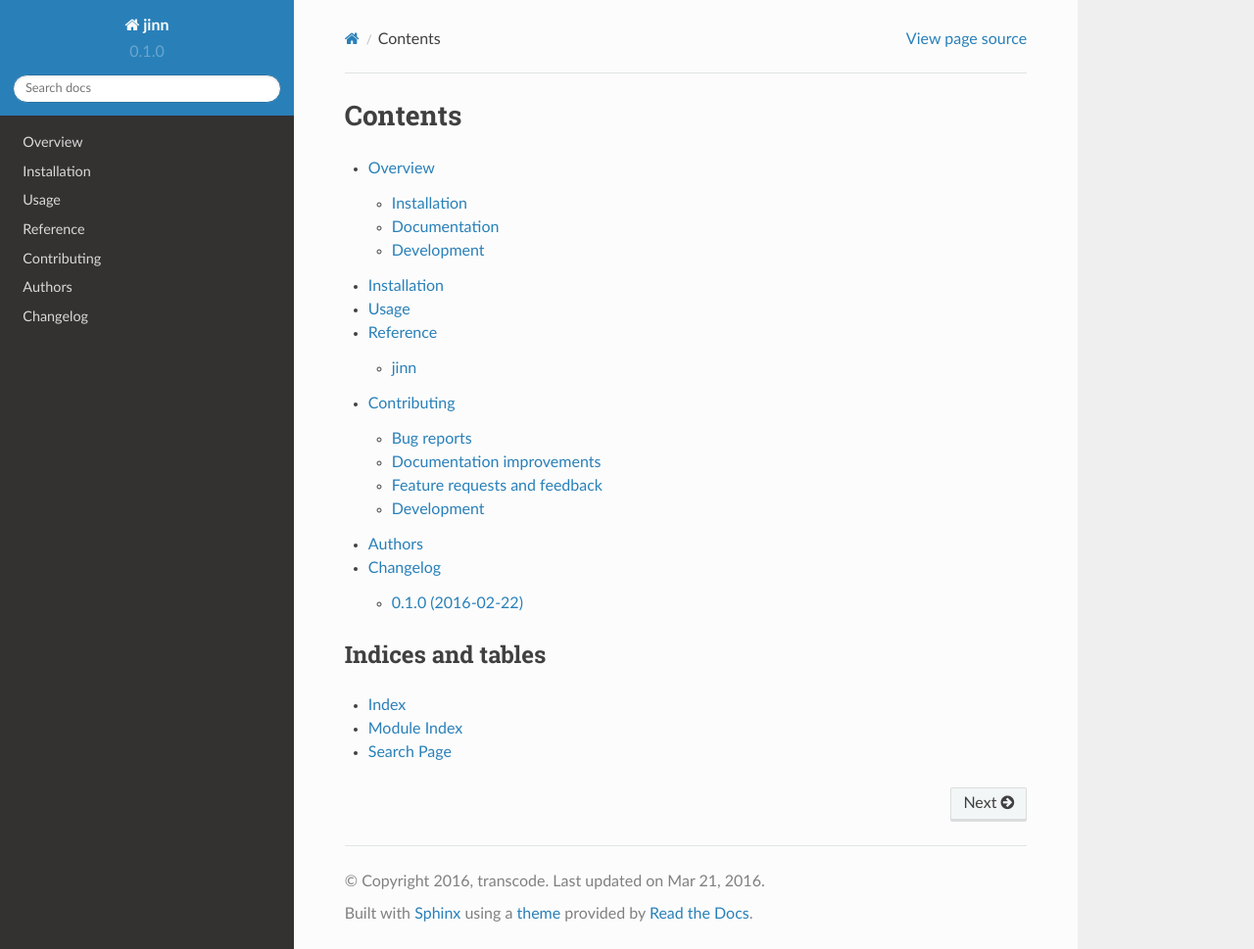
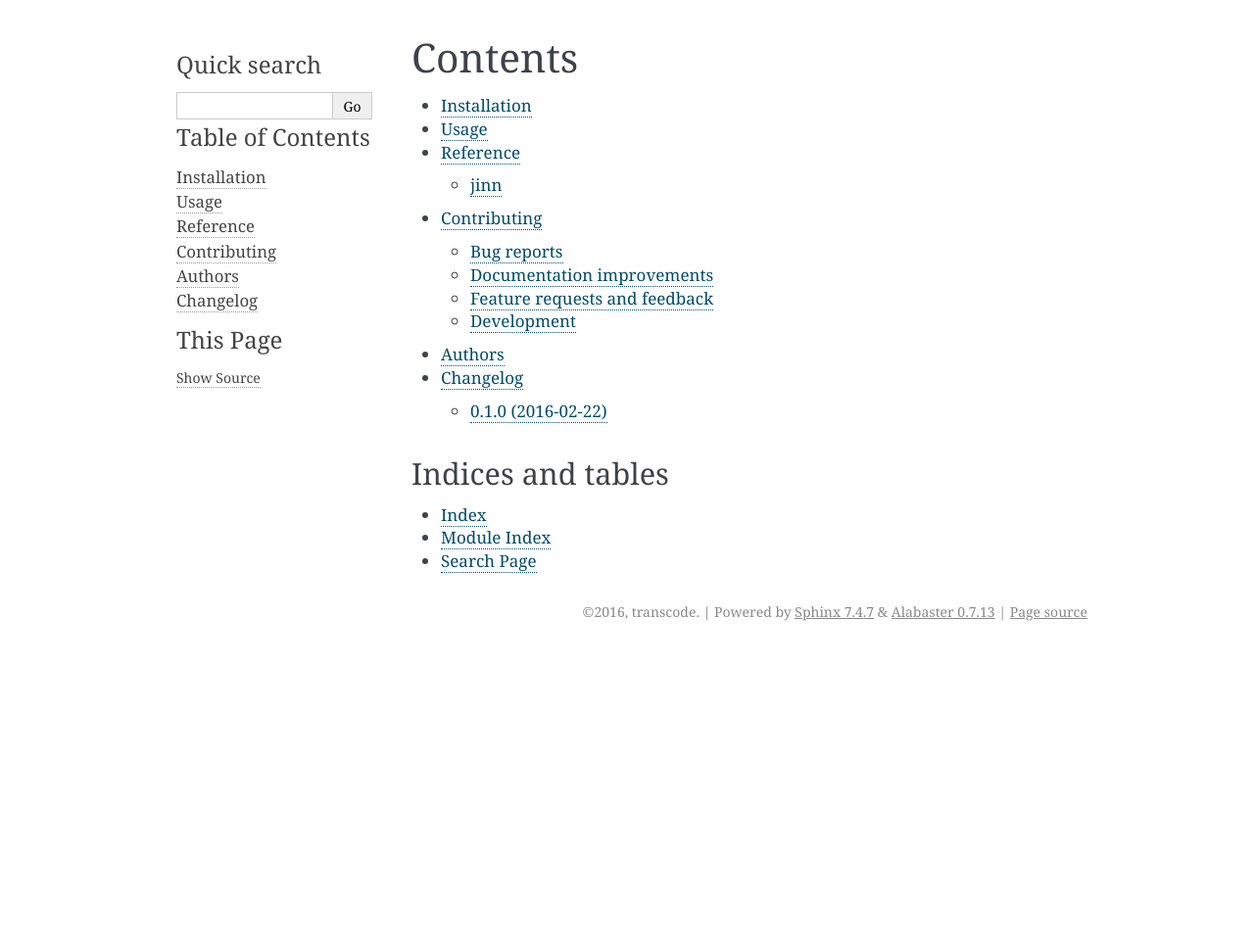
Before and after one commit to transcode-de/jinn, a Sphinx documentation site: the page built from docs/index.rst, in a window 1280 px wide and 969 px high. Shown: the whole window at 98% size. Built offline with Sphinx 7.4.7, drawn with Linux system fonts in a browser that asks for light colours; some of the changed lines change nothing that is shown.

Commit message:
Updated documentation

```diff
--- a/docs/conf.py
+++ b/docs/conf.py
@@ -2,7 +2,6 @@
 from __future__ import unicode_literals
 
 import os
-
 
 extensions = [
     'sphinx.ext.autodoc',
@@ -15,10 +14,7 @@ extensions = [
     'sphinx.ext.todo',
     'sphinx.ext.viewcode',
 ]
-if os.getenv('SPELLCHECK'):
-    extensions += 'sphinxcontrib.spelling',
-    spelling_show_suggestions = True
-    spelling_lang = 'en_US'
+needs_sphinx = '1.3'
 
 source_suffix = '.rst'
 master_doc = 'index'
@@ -29,19 +25,14 @@ copyright = '{0}, {1}'.format(year, author)
 version = release = '0.1.0'
 
 pygments_style = 'trac'
-templates_path = ['.']
+templates_path = ['_templates']
+exclude_patterns = ['_build']
 extlinks = {
     'issue': ('https://github.com/transcode-de/jinn/issues/%s', '#'),
     'pr': ('https://github.com/transcode-de/jinn/pull/%s', 'PR #'),
 }
-# on_rtd is whether we are on readthedocs.org
-on_rtd = os.environ.get('READTHEDOCS', None) == 'True'
 
-if not on_rtd:  # only import and set the theme if we're building docs locally
-    import sphinx_rtd_theme
-    html_theme = 'sphinx_rtd_theme'
-    html_theme_path = [sphinx_rtd_theme.get_html_theme_path()]
-
+html_theme = 'alabaster'
 html_use_smartypants = True
 html_last_updated_fmt = '%b %d, %Y'
 html_split_index = True
@@ -50,6 +41,9 @@ html_sidebars = {
 }
 html_short_title = '%s-%s' % (project, version)
 
+autodoc_default_flags = ['members', 'undoc-members']
+
+
 napoleon_use_ivar = True
 napoleon_use_rtype = False
 napoleon_use_param = False
--- a/docs/index.rst
+++ b/docs/index.rst
@@ -5,7 +5,6 @@ Contents
 .. toctree::
    :maxdepth: 2
 
-   readme
    installation
    usage
    reference/index
--- a/docs/readme.rst
+++ /dev/null
@@ -1 +0,0 @@
-.. include:: ../README.rst
--- a/docs/reference/jinn.rst
+++ b/docs/reference/jinn.rst
@@ -1,9 +1,5 @@
 jinn
 ====
 
-.. testsetup::
-
-    from jinn import *
-
-.. automodule:: jinn
+.. automodule:: jinn.tasks.build
     :members:
--- a/docs/requirements.txt
+++ /dev/null
@@ -1,2 +0,0 @@
-sphinx>=1.3
--e .
--- a/docs/spelling_wordlist.txt
+++ /dev/null
@@ -1,11 +0,0 @@
-builtin
-builtins
-classmethod
-staticmethod
-classmethods
-staticmethods
-args
-kwargs
-callstack
-Changelog
-Indices
--- a/docs/usage.rst
+++ b/docs/usage.rst
@@ -4,4 +4,4 @@ Usage
 
 To use jinn in a project::
 
-	import jinn
+    import jinn
```
Also changed, not shown: CONTRIBUTING.rst (+6 -3 lines), 1 other file.
